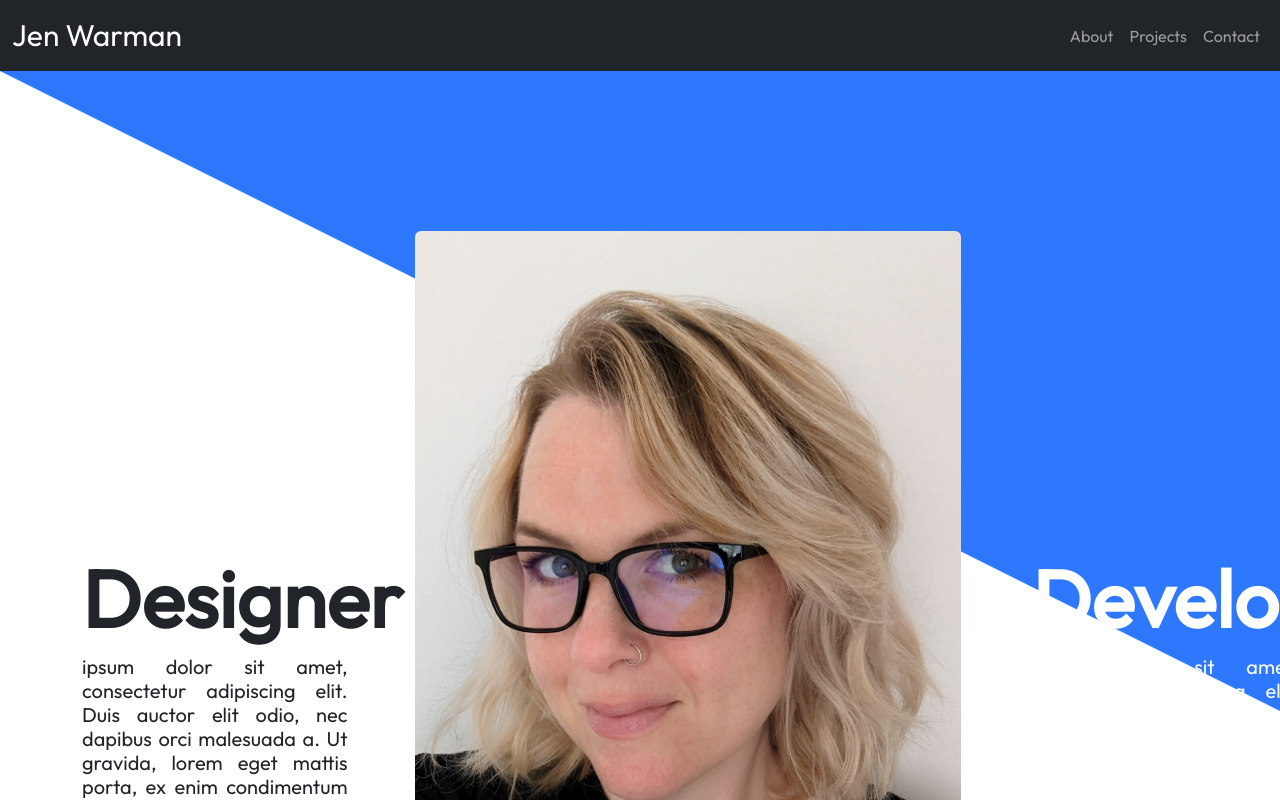
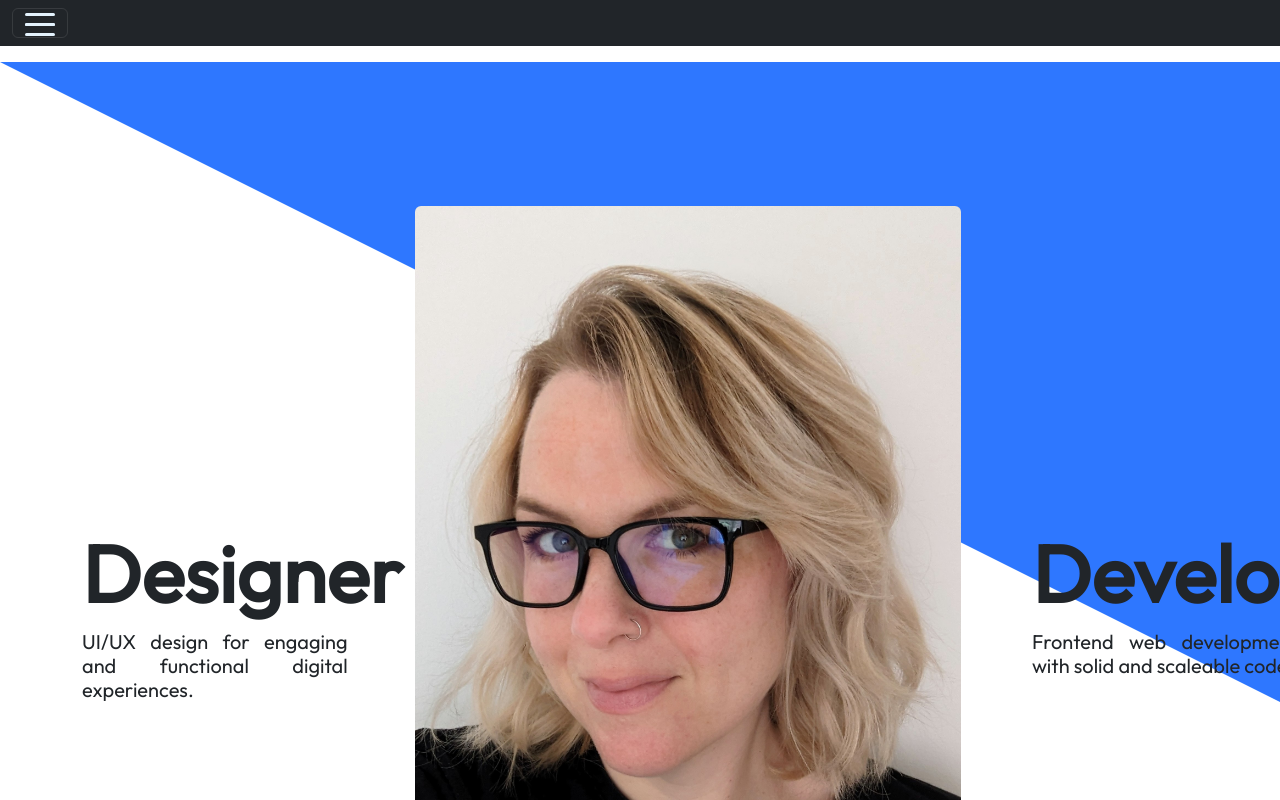
Before and after one commit to JenWarman/portfolio, a React (Vite) app: page / in a window 1280 px wide. Shown: the top 800 px of the page. Built offline with nearby package versions, Linux system fonts and the light colour scheme.

Commit message:
working on toggle burger menu

```diff
--- a/package.json
+++ b/package.json
@@ -13,6 +13,7 @@
     "@fontsource/outfit": "^5.1.0",
     "@fontsource/roboto": "^5.1.0",
     "bootstrap": "^5.3.3",
+    "mdb-react-ui-kit": "^9.0.0",
     "react": "^18.3.1",
     "react-bootstrap": "^2.10.5",
     "react-dom": "^18.3.1"
--- a/src/components/Header.jsx
+++ b/src/components/Header.jsx
@@ -1,11 +1,57 @@
 import Container from 'react-bootstrap/Container';
 import Nav from 'react-bootstrap/Nav';
 import Navbar from 'react-bootstrap/Navbar';
+import React, { useState } from 'react';
+import {
+  MDBContainer,
+  MDBCollapse,
+  MDBNavbar,
+  MDBNavbarToggler,
+  MDBIcon,
+  MDBBtn,
+} from 'mdb-react-ui-kit';
 
 function Header() {
+  const [showAnimated2, setShowAnimated2] = useState(false);
     return (
       <>
-        <Navbar bg="dark" data-bs-theme="dark">
+      <section className='mb-3'>
+        <MDBNavbar dark bgColor='dark'>
+          <MDBContainer fluid>
+            <MDBNavbarToggler
+              type='button'
+              className='second-button'
+              data-target='#navbarToggleExternalContent'
+              aria-controls='navbarToggleExternalContent'
+              aria-expanded='false'
+              aria-label='Toggle navigation'
+              onClick={() => setShowAnimated2(!showAnimated2)}
+            >
+              <div className={`animated-icon2 ${showAnimated2 && 'open'}`}>
+                <span></span>
+                <span></span>
+                <span></span>
+                <span></span>
+              </div>
+            </MDBNavbarToggler>
+          </MDBContainer>
+        </MDBNavbar>
+
+        <MDBCollapse show={showAnimated2}>
+          <div className='bg-light shadow-3 p-4'>
+            <MDBBtn block className='border-bottom m-0' color='link'>
+              Link 1
+            </MDBBtn>
+            <MDBBtn block className='border-bottom m-0' color='link'>
+              Link 2
+            </MDBBtn>
+            <MDBBtn block className='border-bottom m-0' color='link'>
+              Link 2
+            </MDBBtn>
+          </div>
+        </MDBCollapse>
+      </section>
+        {/* <Navbar bg="dark" data-bs-theme="dark">
           <Container fluid>
             <Navbar.Brand href="/" id='header-title'>Jen Warman</Navbar.Brand>
             <Nav className="ms-auto">
@@ -14,7 +60,7 @@ function Header() {
               <Nav.Link href="https://www.linkedin.com/in/jen-warman-38198a172/" >Contact</Nav.Link>
             </Nav>
           </Container>
-        </Navbar>
+        </Navbar> */}
         </>
     )
 }
--- a/src/components/HeroBar.jsx
+++ b/src/components/HeroBar.jsx
@@ -12,7 +12,7 @@ function HeroBar() {
       <Row>
       <Col xs={4} md={2} >
           <h1 id='designer' className='hero-header'>Designer</h1>
-          <h5 className='hero-sub-header'>ipsum dolor sit amet, consectetur adipiscing elit. Duis auctor elit odio, nec dapibus orci malesuada a. Ut gravida, lorem eget mattis porta, ex enim condimentum erat, ac lacinia turpis nibh at ipsum.</h5>
+          <h5 className='hero-sub-header'>UI/UX design for engaging and functional digital experiences. </h5>
         </Col>
         <Col></Col>
         <Col></Col>
@@ -23,7 +23,7 @@ function HeroBar() {
         <Col></Col>
         <Col id='developer' xs={4} md={2}>
           <h1 className='hero-header'>Developer</h1>
-          <h5 className='hero-sub-header'>ipsum dolor sit amet, consectetur adipiscing elit. Duis auctor elit odio, nec dapibus orci malesuada a. </h5>
+          <h5 className='hero-sub-header'>Frontend web development with solid and scaleable code. </h5>
         </Col>
       </Row>
     </Container>
--- a/src/index.css
+++ b/src/index.css
@@ -47,9 +47,9 @@
   z-index: 1;
 }
 
-#developer {
+/* #developer {
   color: #ffff
-}
+} */
 
 .recent-projects {
   margin: 10rem;
@@ -177,3 +177,82 @@
 #header-title {
   font-size: 30px;
 }
+
+
+/* Burger Menu Stuff  */
+.animated-icon2 {
+  width: 30px;
+  height: 20px;
+  position: relative;
+  margin: 0px;
+  -webkit-transform: rotate(0deg);
+  -moz-transform: rotate(0deg);
+  -o-transform: rotate(0deg);
+  transform: rotate(0deg);
+  -webkit-transition: .5s ease-in-out;
+  -moz-transition: .5s ease-in-out;
+  -o-transition: .5s ease-in-out;
+  transition: .5s ease-in-out;
+  cursor: pointer;
+}
+
+.animated-icon2 span {
+  display: block;
+  position: absolute;
+  height: 3px;
+  width: 100%;
+  border-radius: 9px;
+  opacity: 1;
+  left: 0;
+  -webkit-transform: rotate(0deg);
+  -moz-transform: rotate(0deg);
+  -o-transform: rotate(0deg);
+  transform: rotate(0deg);
+  -webkit-transition: .25s ease-in-out;
+  -moz-transition: .25s ease-in-out;
+  -o-transition: .25s ease-in-out;
+  transition: .25s ease-in-out;
+}
+
+.animated-icon2 span {
+  background: #e3f2fd;
+}
+
+.animated-icon2 span:nth-child(1) {
+  top: 0px;
+}
+
+.animated-icon2 span:nth-child(2),
+.animated-icon2 span:nth-child(3) {
+  top: 10px;
+}
+
+.animated-icon2 span:nth-child(4) {
+  top: 20px;
+}
+
+.animated-icon2.open span:nth-child(1) {
+  top: 11px;
+  width: 0%;
+  left: 50%;
+}
+
+.animated-icon2.open span:nth-child(2) {
+  -webkit-transform: rotate(45deg);
+  -moz-transform: rotate(45deg);
+  -o-transform: rotate(45deg);
+  transform: rotate(45deg);
+}
+
+.animated-icon2.open span:nth-child(3) {
+  -webkit-transform: rotate(-45deg);
+  -moz-transform: rotate(-45deg);
+  -o-transform: rotate(-45deg);
+  transform: rotate(-45deg);
+}
+
+.animated-icon2.open span:nth-child(4) {
+  top: 11px;
+  width: 0%;
+  left: 50%;
+}
```
Also changed, not shown: 1 other file (tests, documents, lock files or other folders).
